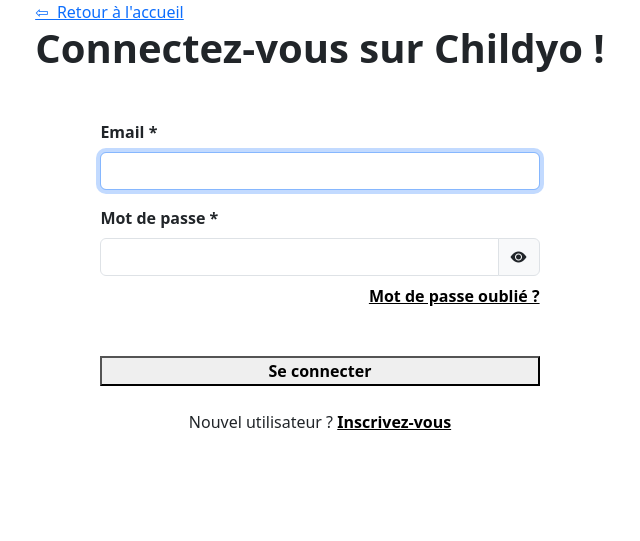
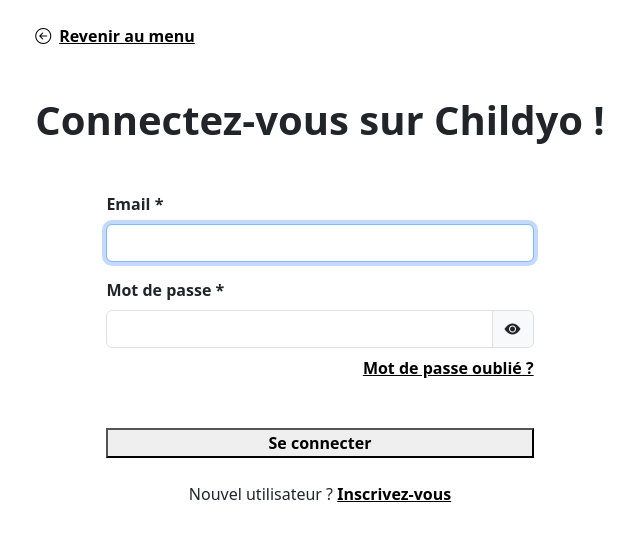
Before and after one commit to ThomasLosc/Childyo, a Symfony app: template templates/security/login.html.twig in a window 1280 px wide. Shown: the top 541 px of the page, without its empty margins (0-640 px from the left). Run offline with Twig, Linux system fonts and the light colour scheme; the template is opened without the code that fills it, so the values that code supplies are empty; some libraries are stand-ins or nearby versions.

Commit message:
Changement Menu
Changement

```diff
--- a/templates/security/login.html.twig
+++ b/templates/security/login.html.twig
@@ -1,15 +1,14 @@
 {% extends 'base.html.twig' %}
 
 {% block body %}
-	<div class="container-fluid">
-		<div class="row">
-			<div class="col-lg-6 d-flex flex-column justify-content-start">
-				<div class="mx-auto my-md-auto">
-					<div class="mx-2">
-						{# <span style="font-size: 20px; line-height: normal;margin-right: 5px;">⇤</span> #}
-						<a href="/" class="secondary-btn mt-4 mb-3">⇦&nbsp;&nbsp;Retour à l'accueil</a>
-						<h1 class="text-blue fw-bold text-center">Connectez-vous sur Childyo&nbsp;!</h1>
+	<div class="container-fluid full-height">
+		<div class="row full-height">
+			<div class="col-lg-6 d-flex flex-column justify-content-center">
+				<div class="m-auto">
+					<div class="my-4 w-75 mb-5">
+						<a href="{{ path('app_home') }}" class="fw-bold text-black primary-btn"><i class="bi bi-arrow-left-circle me-2"></i>Revenir au menu</a>
 					</div>
+					<h1 class="text-blue fw-bold text-center w-90 m-auto">Connectez-vous sur Childyo&nbsp;!</h1>
 					<form method="post">
 						{% if error %}
 							<div class="alert alert-danger mt-3 text-center">{{ error.messageKey|trans(error.messageData, 'security') }}</div>
```
Also changed, not shown: templates/appointment/index.html.twig (+0 -14 lines), templates/document/index.html.twig (+0 -12 lines).
